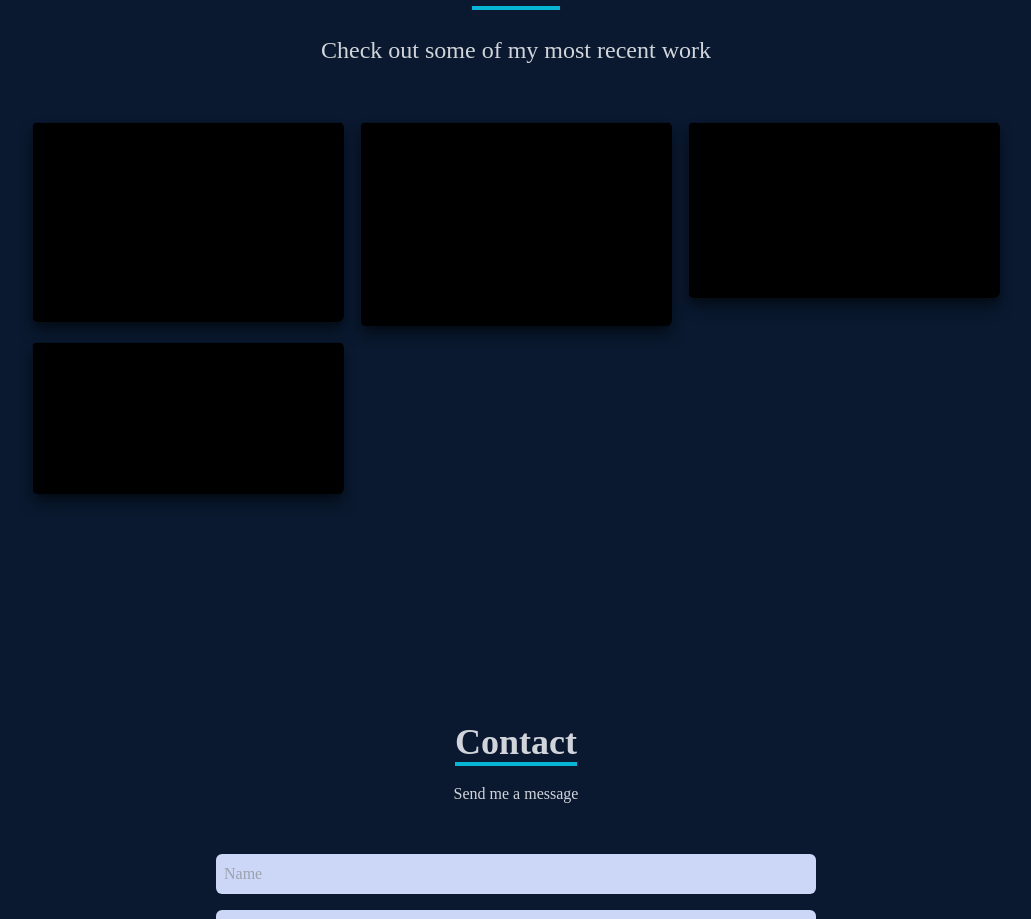
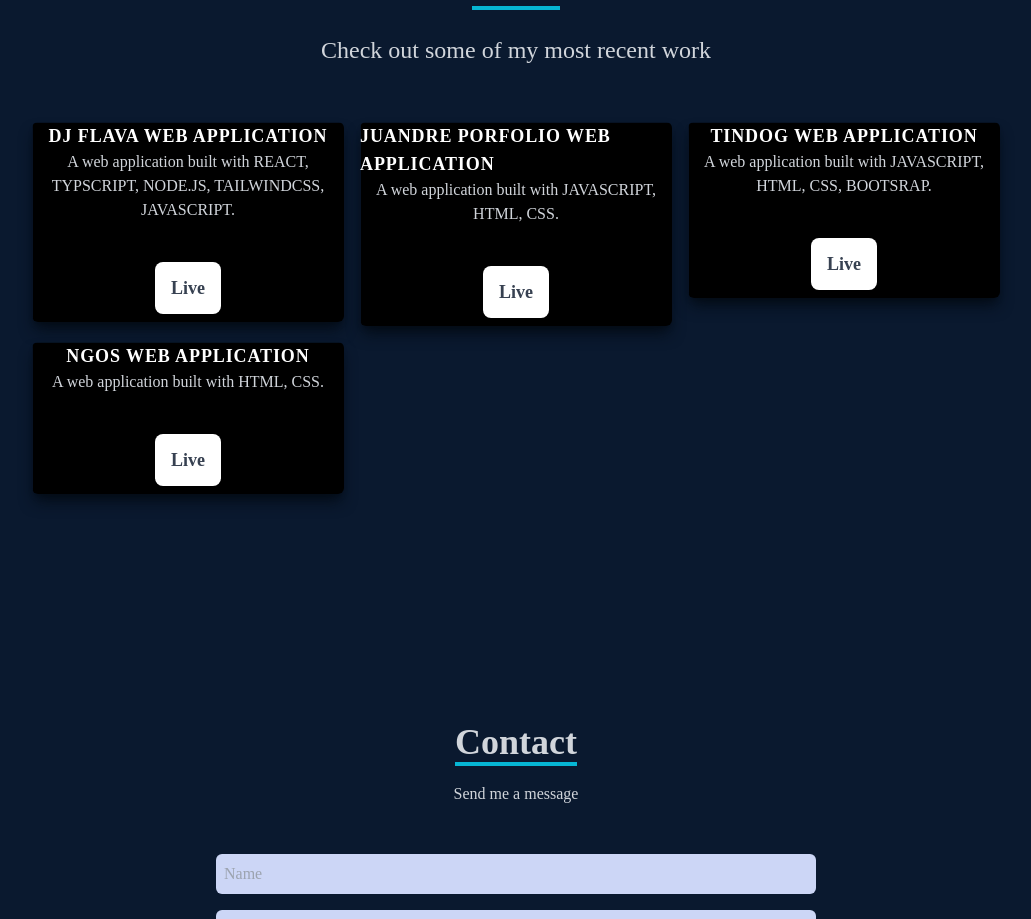
Before and after one commit to sabbatj/react-portfolio-js, a React (Create React App) app: page / in a window 1280 px wide. Shown: the part 2570-3489 px from the top of the page, without its empty margins (124-1155 px from the left). Built offline with nearby package versions, Linux system fonts and the light colour scheme.

Commit message:
Update work.screen.tsx

```diff
--- a/src/screens/work/work.screen.tsx
+++ b/src/screens/work/work.screen.tsx
@@ -16,7 +16,7 @@ const Work = () => {
               style={{ backgroundImage: `url(${Code})` }}
               className='shadow-lg shadow-[#040c16] group container rounded-md flex justify-center items-center mx-auto content-div'
             >
-              <div className='opacity-0 group-hover:opacity-100 flex justify-center items-center flex-col'>
+              <div className='flex justify-center items-center flex-col'>
                 <span className='text-lg font-bold text-white tracking-wider'>
                   DJ FLAVA WEB APPLICATION
                 </span>
@@ -38,7 +38,7 @@ const Work = () => {
               style={{ backgroundImage: `url(${Code})` }}
               className='shadow-lg shadow-[#040c16] group container rounded-md flex justify-center items-center mx-auto content-div'
             >
-              <div className='opacity-0 group-hover:opacity-100 flex justify-center items-center flex-col'>
+              <div className='flex justify-center items-center flex-col'>
                 <span className='text-lg font-bold text-white tracking-wider'>
                   JUANDRE PORFOLIO WEB APPLICATION
                 </span>
@@ -60,7 +60,7 @@ const Work = () => {
               style={{ backgroundImage: `url(${Code})` }}
               className='shadow-lg shadow-[#040c16] group container rounded-md flex justify-center items-center mx-auto content-div'
             >
-              <div className='opacity-0 group-hover:opacity-100 flex justify-center items-center flex-col'>
+              <div className='flex justify-center items-center flex-col'>
                 <span className='text-lg font-bold text-white tracking-wider'>
                   TINDOG WEB APPLICATION
                 </span>
@@ -82,7 +82,7 @@ const Work = () => {
               style={{ backgroundImage: `url(${Code})` }}
               className='shadow-lg shadow-[#040c16] group container rounded-md flex justify-center items-center mx-auto content-div'
             >
-              <div className='opacity-0 group-hover:opacity-100 flex justify-center items-center flex-col'>
+              <div className='flex justify-center items-center flex-col'>
                 <span className='text-lg font-bold text-white tracking-wider'>
                   NGOS WEB APPLICATION
                 </span>
@@ -104,4 +104,5 @@ const Work = () => {
     </div>
   );
 };
+
 export default Work;
```
